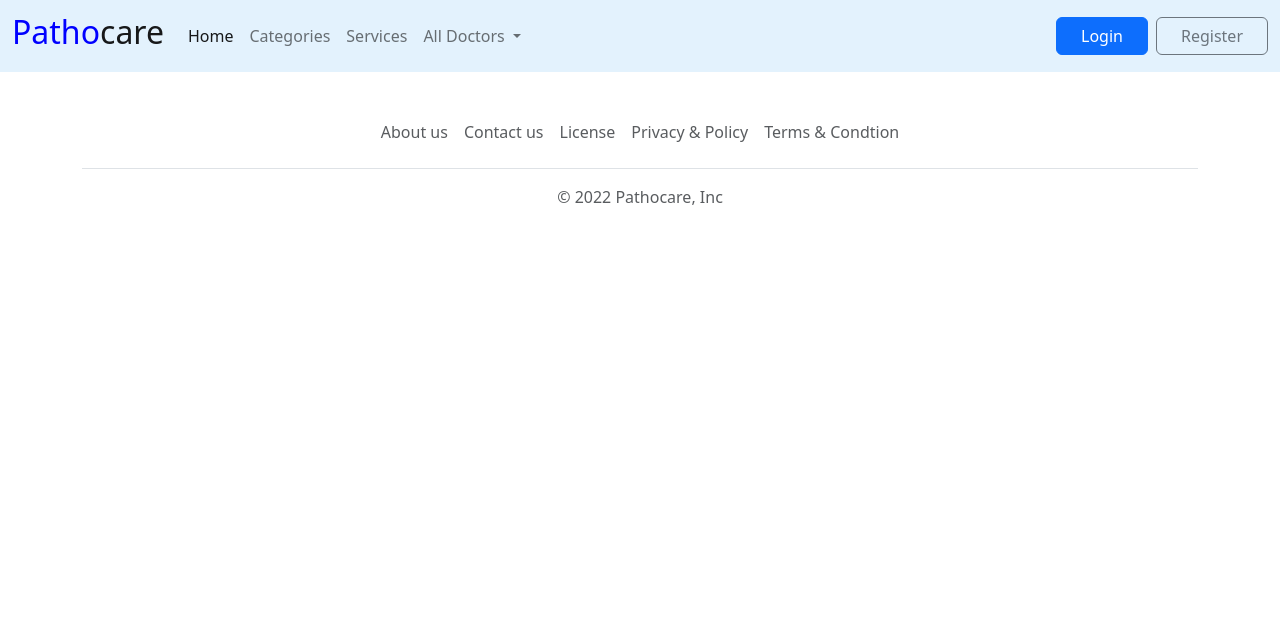
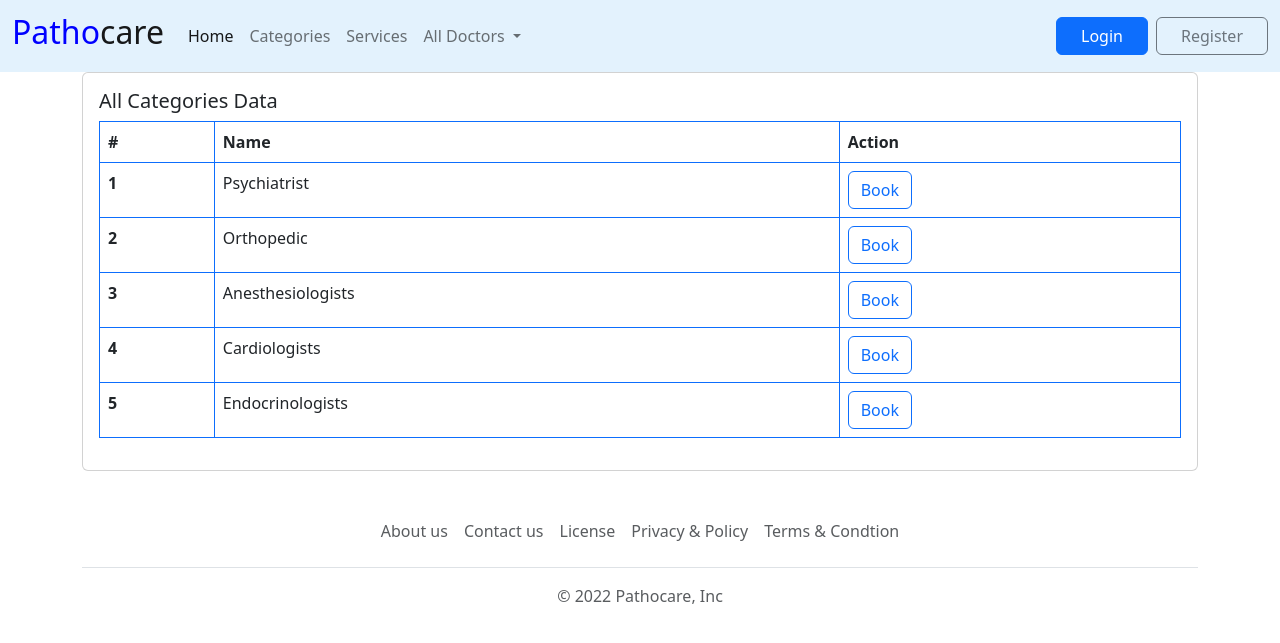
Before and after one commit to tamanna2001/pathocare, a PHP site: page /pathocare/pages/categories.php in a window 1280 px wide. Shown: the top 643 px of the page. Run offline with PHP 8.4, Linux system fonts and the light colour scheme; data comes from the database, SQL or seed files in the repository; some libraries are stand-ins or nearby versions.

Commit message:
complete project

```diff
--- a/pages/book-service.php
+++ b/pages/book-service.php
@@ -1,6 +1,9 @@
 <?php
     //Add database connection
     require_once('../auth.php');
+    if($login!=1){
+      header('location: ../login.php');
+  }
         //Insert appointment data
         if(isset($_REQUEST['submit'])){
             if(($_REQUEST['serv_id'] == "") || ($_REQUEST['user_id'] == "")|| ($_REQUEST['date'] == "")|| ($_REQUEST['time'] == "")){
--- a/pages/book.php
+++ b/pages/book.php
@@ -1,6 +1,9 @@
 <?php
     //Add database connection
     require_once('../auth.php');
+    if($login!=1){
+      header('location: ../login.php');
+  }
         //Insert appointment data
         if(isset($_REQUEST['submit'])){
             if(($_REQUEST['doc_id'] == "") || ($_REQUEST['user_id'] == "")|| ($_REQUEST['date'] == "")|| ($_REQUEST['time'] == "")){
--- a/pages/categories.php
+++ b/pages/categories.php
@@ -15,7 +15,50 @@
   <!--nav section-->
   <?php require_once('../header.php'); ?>
   <div class="container">
+  <section class="section">
+      <div class="row">
+        <div class="col-lg-12">
 
+          <div class="card">
+            <div class="card-body">
+              <h5 class="card-title">All Categories Data</h5>
+              <!-- Table with stripped rows -->
+              <table class="table table-bordered border-primary">
+                <thead>
+                  <tr>
+                    <th scope="col">#</th>
+                    <th scope="col">Name</th>
+                    <th scope="col">Action</th>
+                  </tr>
+                </thead>
+                <?php
+            $sql="SELECT * FROM categories";
+            $result_doctors=$connect->query($sql);
+            if ($result_doctors->num_rows>0) {
+              while($ru=$result_doctors->fetch_assoc()):
+  ?>
+                <tbody>
+                  <tr>
+                    <th scope="row"><?php echo $ru['id']; ?></th>
+                    <td><?php echo $ru['name']; ?></td>
+                    <td>
+                      <form id="deleteForm" action="<?php echo $site_url; ?>/pages/doctors.php?data=<?php echo $ru['id']; ?>" method="POST"><input type="text" name="del_id" id="" value="<?php echo $ru['id']; ?>" hidden><button type="submit" name="delete" class="btn btn-outline-primary">Book</button></form>
+                    </td>
+                  </tr>
+                </tbody>
+                <?php endwhile; ?>
+                <?php
+                }else{
+                 echo "No Data Found!";
+                 } ?>
+              </table>
+              <!-- End Table with stripped rows -->
+            </div>
+          </div>
+
+        </div>
+      </div>
+    </section>
   </div>
 
    <!--Footer Section-->
```
Also changed, not shown: admin/header.php (+5 -2 lines), admin/index.php (+23 -2 lines).
